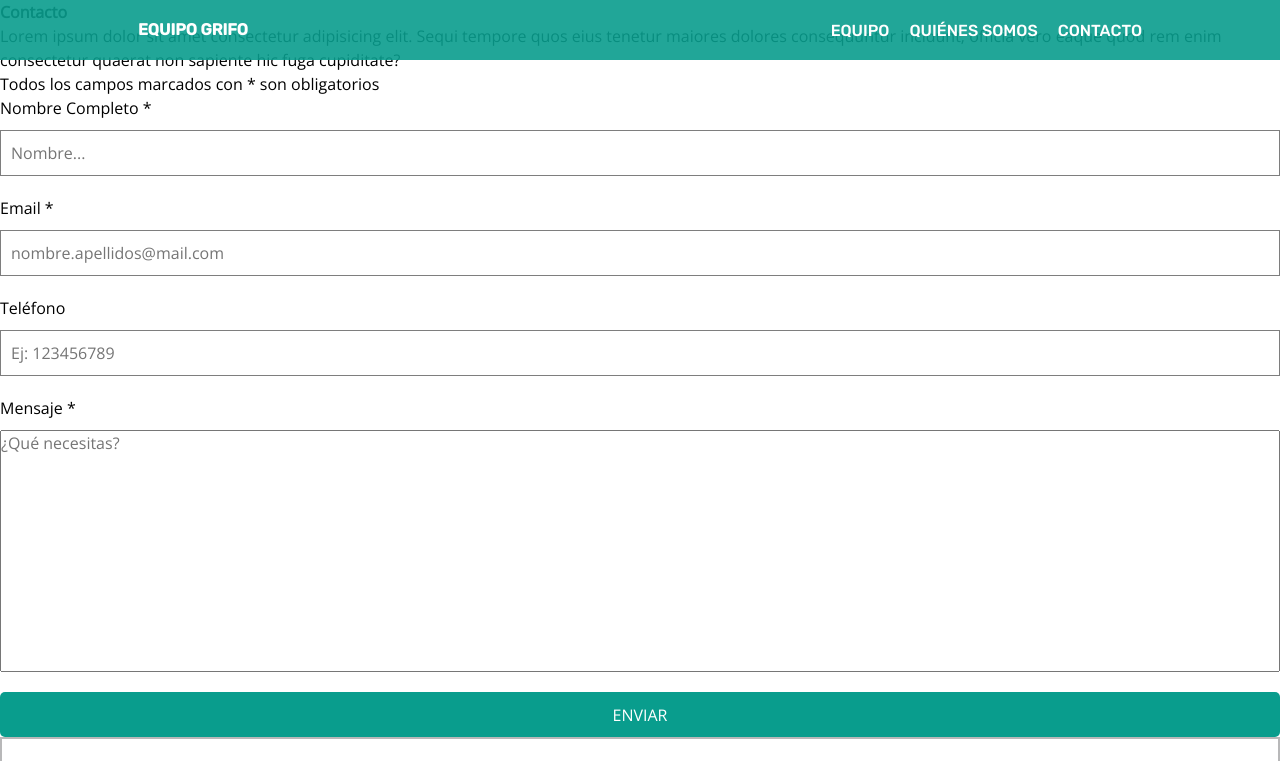
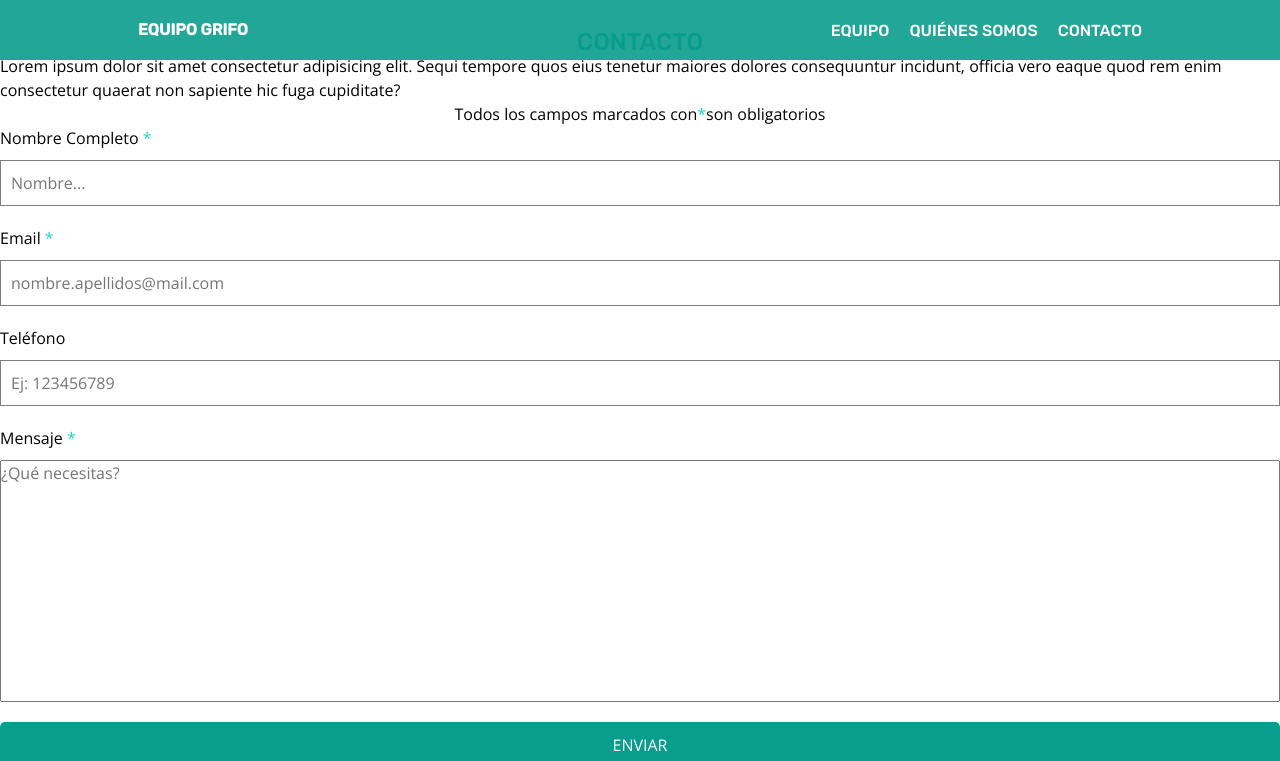
Before and after one commit to Adalab/project-promo-p-module-1-team-1, a website: page src/html/contacto.html in a window 1280 px wide. Shown: the top 761 px of the page. Drawn offline with nearby package versions, Linux system fonts and the light colour scheme; files that its build step writes are made by us from their sources; files whose address does not match are found by name.

Commit message:
contact update

```diff
--- a/src/html/contacto.html
+++ b/src/html/contacto.html
@@ -26,25 +26,31 @@
   </head>
   <body>
     <include src="./partials/header.html"></include>
+
     <main>
-      <h1>Contacto</h1>
+      <h1 class="contact">Contacto</h1>
 
-      <p>
+      <p class="contact_text">
         Lorem ipsum dolor sit amet consectetur adipisicing elit. Sequi tempore
         quos eius tenetur maiores dolores consequuntur incidunt, officia vero
         eaque quod rem enim consectetur quaerat non sapiente hic fuga
         cupiditate?
       </p>
 
-      <p>Todos los campos marcados con * son obligatorios</p>
+      <p class="contact_text">
+        Todos los campos marcados con <span class="asterisk">*</span> son
+        obligatorios
+      </p>
 
       <form action="/signup" method="post">
         <fieldset>
-          <label for="Name">Nombre Completo *</label>
+          <label for="Name"
+            >Nombre Completo <span class="asterisk">*</span></label
+          >
           <input placeholder="Nombre..." id="Name" type="text" name="Name" />
         </fieldset>
         <fieldset>
-          <label for="Email">Email *</label>
+          <label for="Email">Email <span class="asterisk">*</span></label>
           <input
             placeholder="nombre.apellidos@mail.com"
             id="email"
@@ -62,7 +68,9 @@
           />
         </fieldset>
         <fieldset>
-          <label for="message" name="message">Mensaje *</label>
+          <label for="message" name="message"
+            >Mensaje <span class="asterisk">*</span></label
+          >
           <textarea
             placeholder="¿Qué necesitas?"
             name="message"
--- a/src/scss/pages/_contact.scss
+++ b/src/scss/pages/_contact.scss
@@ -2,7 +2,7 @@
   background-image: url(../images/Grifo2.jpg);
   background-repeat: no-repeat;
   background-size: cover;
-  background-position-y: center;
+  background-position-y: top;
   background-position-x: center;
   height: 421px;
 }
@@ -35,3 +35,21 @@ button {
 textarea {
   resize: none;
 }
+.asterisk {
+  color: $aqua;
+}
+.contact {
+  font-family: Rubik;
+  font-size: 24px;
+  font-weight: 500;
+  color: $blue-green;
+  text-transform: uppercase;
+  text-align: center;
+  margin: 30px 95px 0 95px;
+}
+
+.contact_text {
+  display: flex;
+  flex-direction: row;
+  justify-content: center;
+}
```
